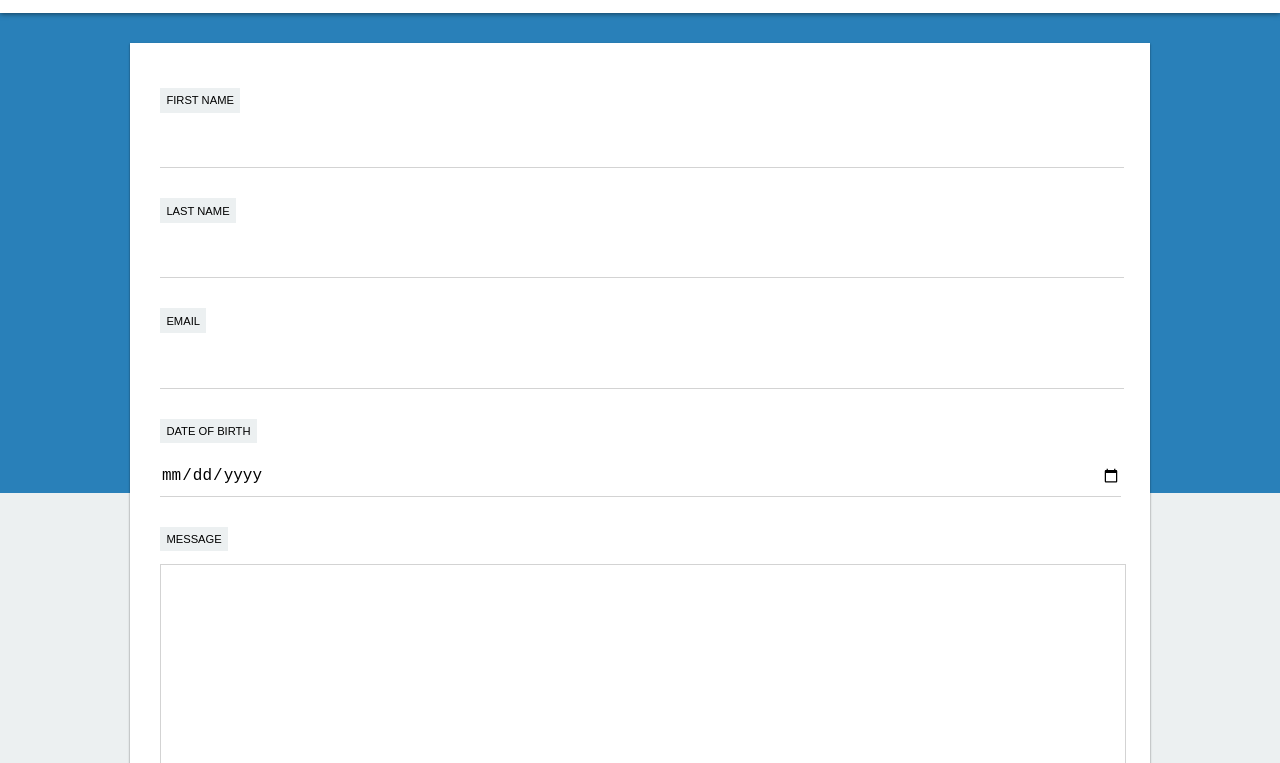
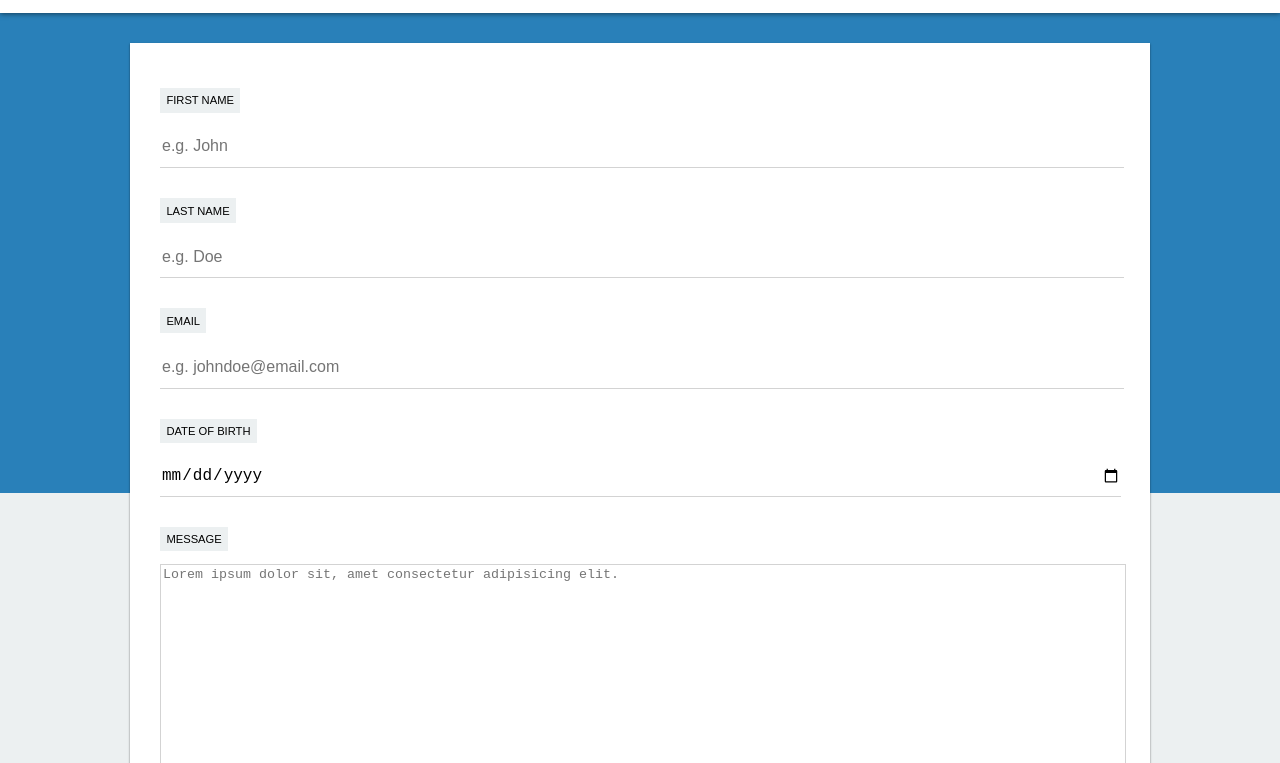
Before and after one commit to PuriaGithub/Custom-Form-Design, a plain HTML site: page index.html in a window 1280 px wide. Shown: the part 37-800 px from the top of the page. Drawn offline with Linux system fonts and the light colour scheme.

Commit message:
add placeholders

```diff
--- a/index.html
+++ b/index.html
@@ -17,15 +17,15 @@
             <form>
                 <div class="form-group">
                     <label for="firstname">First Name</label>
-                    <input type="text" id="firstname">
+                    <input type="text" id="firstname" placeholder="e.g. John">
                 </div>
                 <div class="form-group">
                     <label for="lastname">Last Name</label>
-                    <input type="text" id="lastname">
+                    <input type="text" id="lastname" placeholder="e.g. Doe">
                 </div>
                 <div class="form-group">
                     <label for="email">Email</label>
-                    <input type="text" id="email">
+                    <input type="text" id="email" placeholder="e.g. johndoe@email.com">
                 </div>
                 <div class="form-group">
                     <label for="dob">Date of birth</label>
@@ -33,7 +33,7 @@
                 </div>
                 <div class="form-group">
                     <label for="message">Message</label>
-                    <textarea name="message" id="message" cols="30" rows="20"></textarea>
+                    <textarea name="message" id="message" cols="30" rows="20" placeholder="Lorem ipsum dolor sit, amet consectetur adipisicing elit."></textarea>
                 </div>
                 <input type="submit" name="submit" id="submit">
             </form>
```
